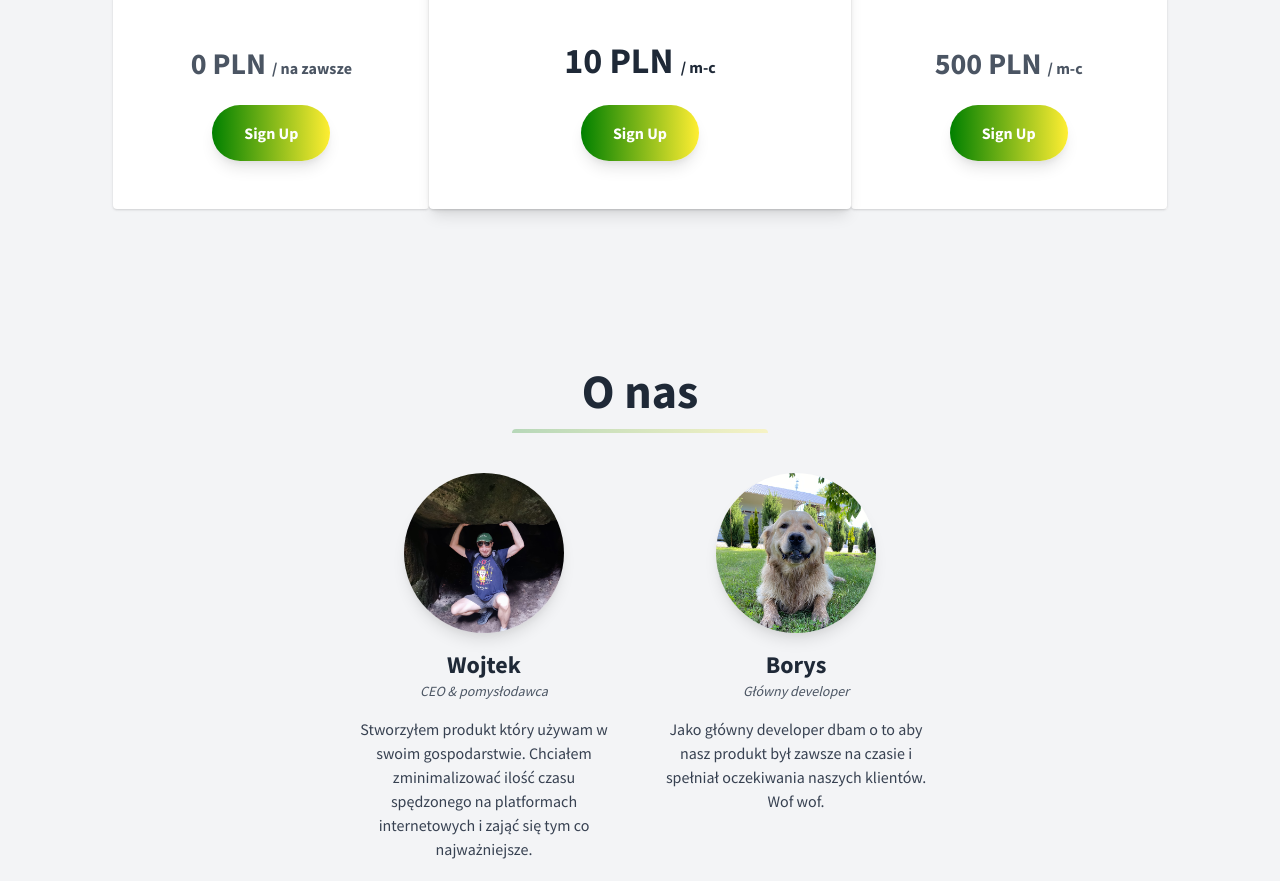
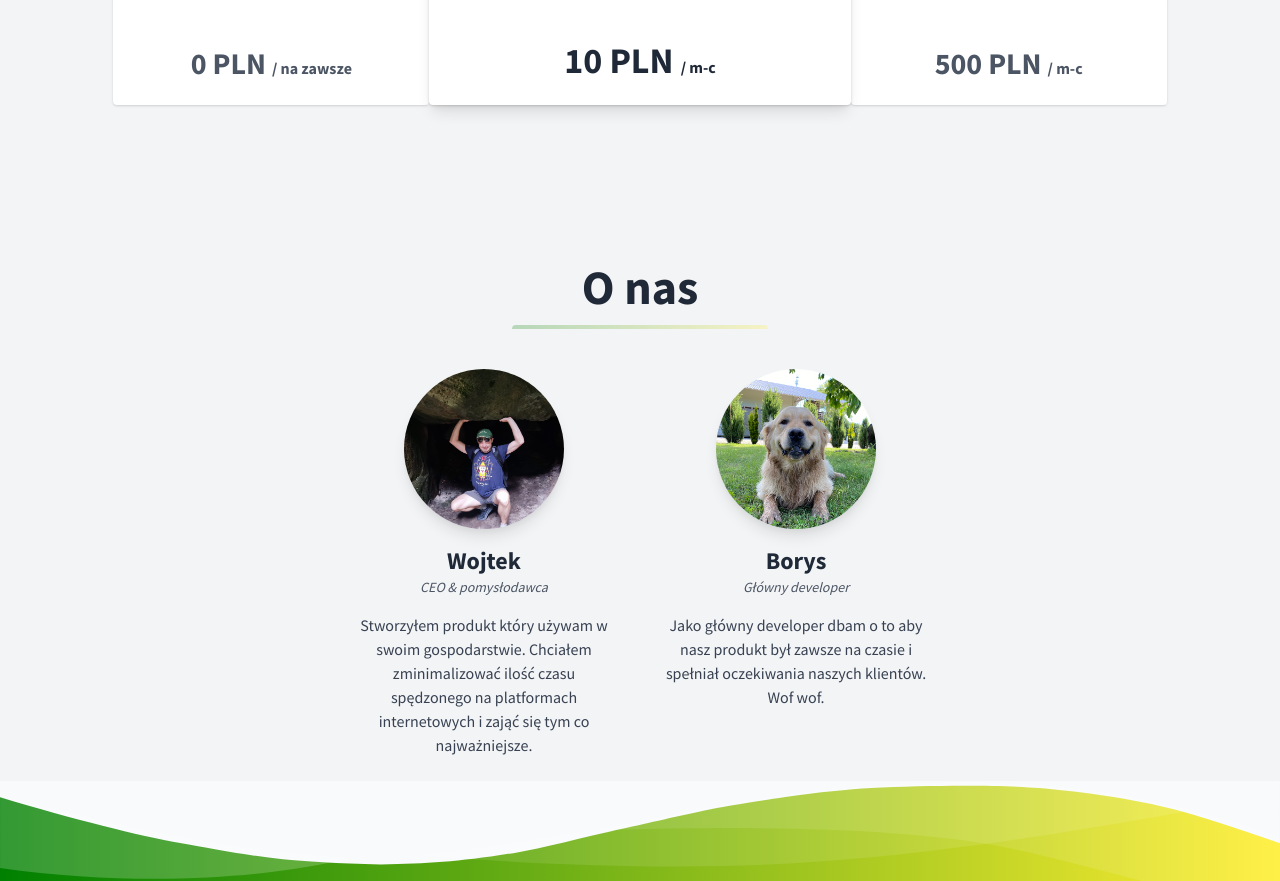
Before and after one commit to ePole-farm/epole-farm.github.io, a plain HTML site: page index.html in a window 1280 px wide. Shown: the part 2553-3434 px from the top of the page. Drawn offline with nearby package versions, Linux system fonts and the light colour scheme.

Commit message:
remove sign up buttons

```diff
--- a/index.html
+++ b/index.html
@@ -747,13 +747,6 @@
                 0 PLN
                 <span class="text-base">/ na zawsze</span>
               </div>
-              <div class="flex items-center justify-center">
-                <button
-                  class="gradient focus:shadow-outline mx-auto my-6 transform rounded-full px-8 py-4 font-bold text-white shadow-lg transition duration-300 ease-in-out hover:scale-105 hover:underline focus:outline-none lg:mx-0"
-                >
-                  Sign Up
-                </button>
-              </div>
             </div>
           </div>
           <div
@@ -776,13 +769,6 @@
               <div class="w-full pt-6 text-center text-4xl font-bold">
                 10 PLN
                 <span class="text-base">/ m-c</span>
-              </div>
-              <div class="flex items-center justify-center">
-                <button
-                  class="gradient focus:shadow-outline mx-auto my-6 transform rounded-full px-8 py-4 font-bold text-white shadow-lg transition duration-300 ease-in-out hover:scale-105 hover:underline focus:outline-none lg:mx-0"
-                >
-                  Sign Up
-                </button>
               </div>
             </div>
           </div>
@@ -808,13 +794,6 @@
               >
                 500 PLN
                 <span class="text-base">/ m-c</span>
-              </div>
-              <div class="flex items-center justify-center">
-                <button
-                  class="gradient focus:shadow-outline mx-auto my-6 transform rounded-full px-8 py-4 font-bold text-white shadow-lg transition duration-300 ease-in-out hover:scale-105 hover:underline focus:outline-none lg:mx-0"
-                >
-                  Sign Up
-                </button>
               </div>
             </div>
           </div>
```
